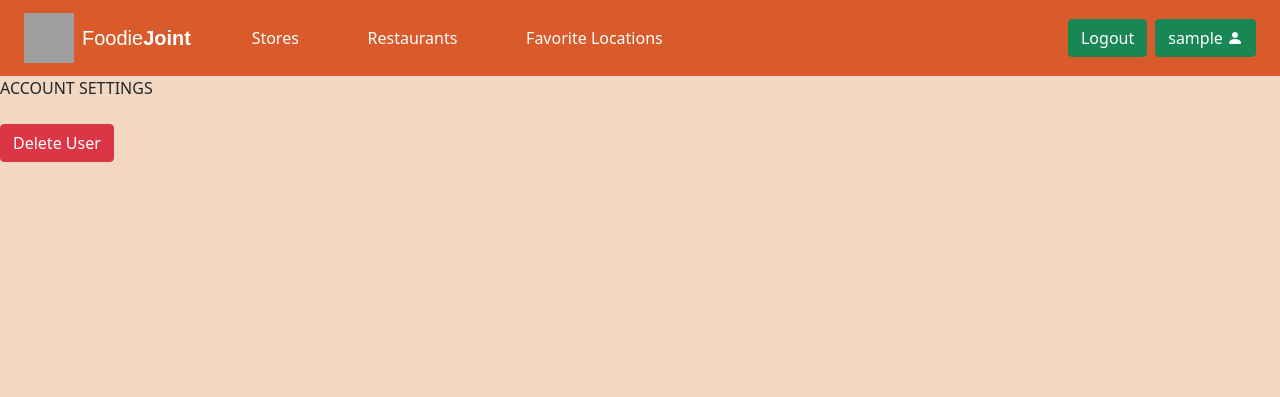
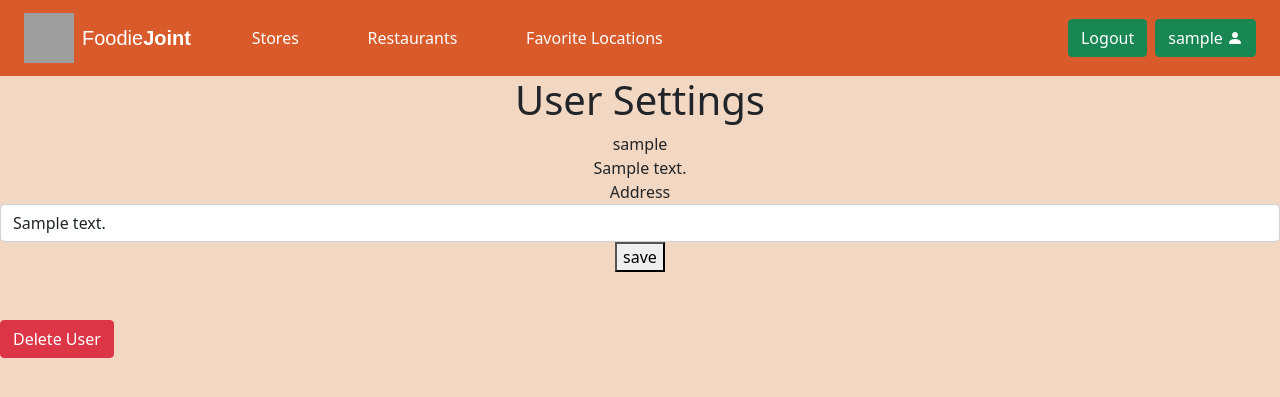
Before and after one commit to UCCS-CS4300-5300/group6-spring2024, a Django app: page /user_profile in a window 1280 px wide. Shown: the top 397 px of the page. Run offline with Django 5.2, Linux system fonts and the light colour scheme; a user stored in the database is signed in; tables that the repository leaves empty hold one stand-in row (values such as "Sample post"); some libraries are stand-ins or nearby versions; some web fonts are replaced; grey boxes are pictures that could not be loaded.

Commit message:
Got user to be able to change address at will

```diff
--- a/Foodie_Joint/urls.py
+++ b/Foodie_Joint/urls.py
@@ -21,7 +21,7 @@ urlpatterns = [
          name='add_review_item'),
     path("item_info/<int:item_id>", views.item_info, name='item_info'),
     path("remove_user", views.remove_user, name='remove_user'),
-    path("user_profile", views.user_profile, name='user_profile'),
+    path("user_profile", views.profile, name='user_profile'),
     path("user_profile/favorite_list",
          views.favorite_list,
          name='favorite_list'),
--- a/Foodie_Joint/views.py
+++ b/Foodie_Joint/views.py
@@ -380,12 +380,6 @@ def remove_user(request):
   return response
 
 
-@login_required(login_url='/login_user')
-def user_profile(request):
-  user = request.user
-  return render(request, 'templates/profile.html', {'user': user})
-
-
 @login_required
 @user_passes_test(lambda u: u.is_superuser)
 def remove_store(request, location_id):
@@ -412,10 +406,10 @@ def recommend_location(request, location_id):
   location.save()
   return redirect('index')
 
-@login_required
+@login_required(login_url='/login_user')
 def profile(request):
   if request.method == 'POST':
-    account_form = UpdateAccountForm(request.POST, instance = request.user.acccount)
+    account_form = UpdateAccountForm(request.POST, instance = request.user.account)
 
     if account_form.is_valid():
       account_form.save()
--- a/templates/profile.html
+++ b/templates/profile.html
@@ -11,15 +11,30 @@
 
 
 {% endif %}
-<body>ACCOUNT SETTINGS</body>
+<h1 style="text-align:center">User Settings</h1>
+      <ul class = "list-group" style = "text-align:center">
+        <li>{{user.username}}</li>
+        <li>{{user.account.address}}</li>
+        <li>
+          <div class = "form-content">
+            <form method="post" enctype="multipart/form-data">
+              {% csrf_token %}
+              <div class = "form-group">
+                <label>Address</label>
+                {{ account_form.address }}
+              </div>
+              <button type="submit">save</button>
+            </form>
+          </div>
 
-      {% csrf_token %}
-
+        </li>
+      </ul>
 <br/><br/>
 <!-- Button trigger modal -->
 <button type="button" class="btn btn-danger" data-bs-toggle="modal" data-bs-target="#exampleModal">
   Delete User
 </button>
+
 
 <!-- Modal -->
 <div class="modal fade" id="exampleModal" tabindex="-1" aria-labelledby="exampleModalLabel" aria-hidden="true">
```
